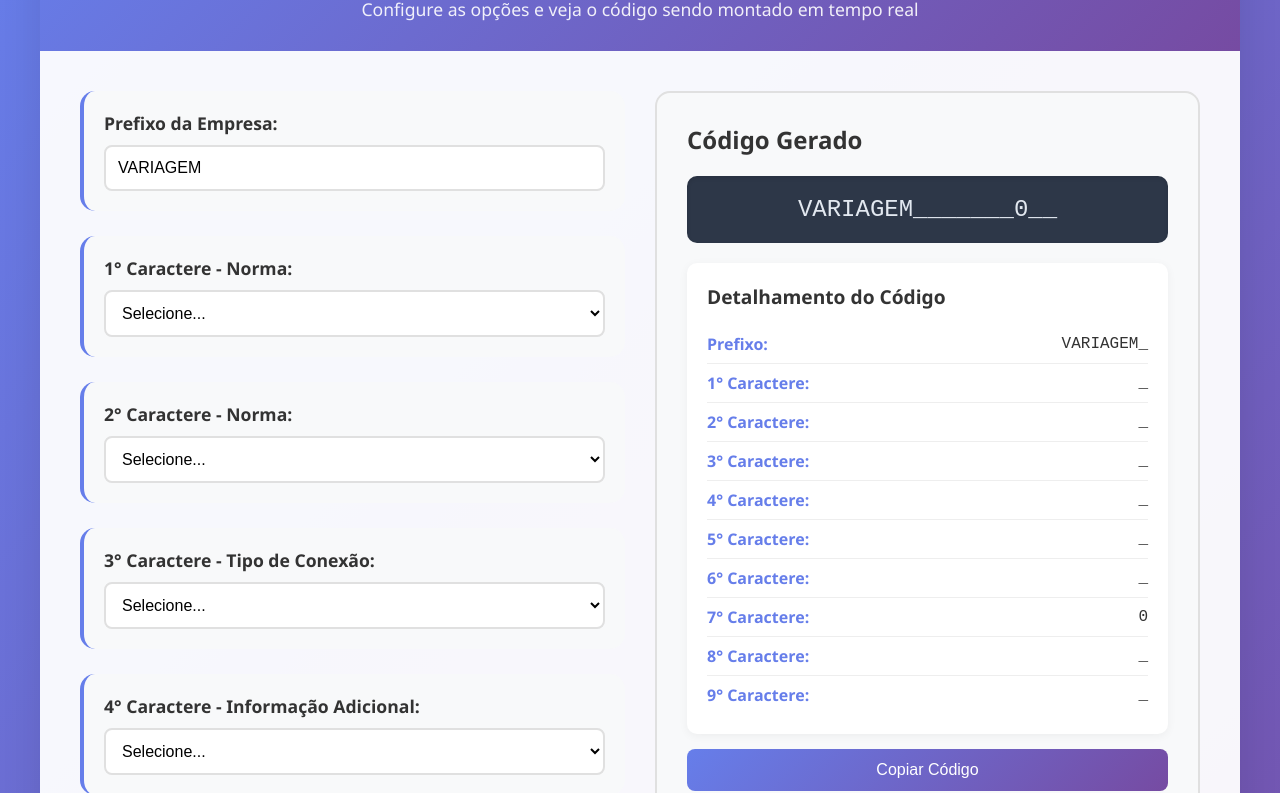
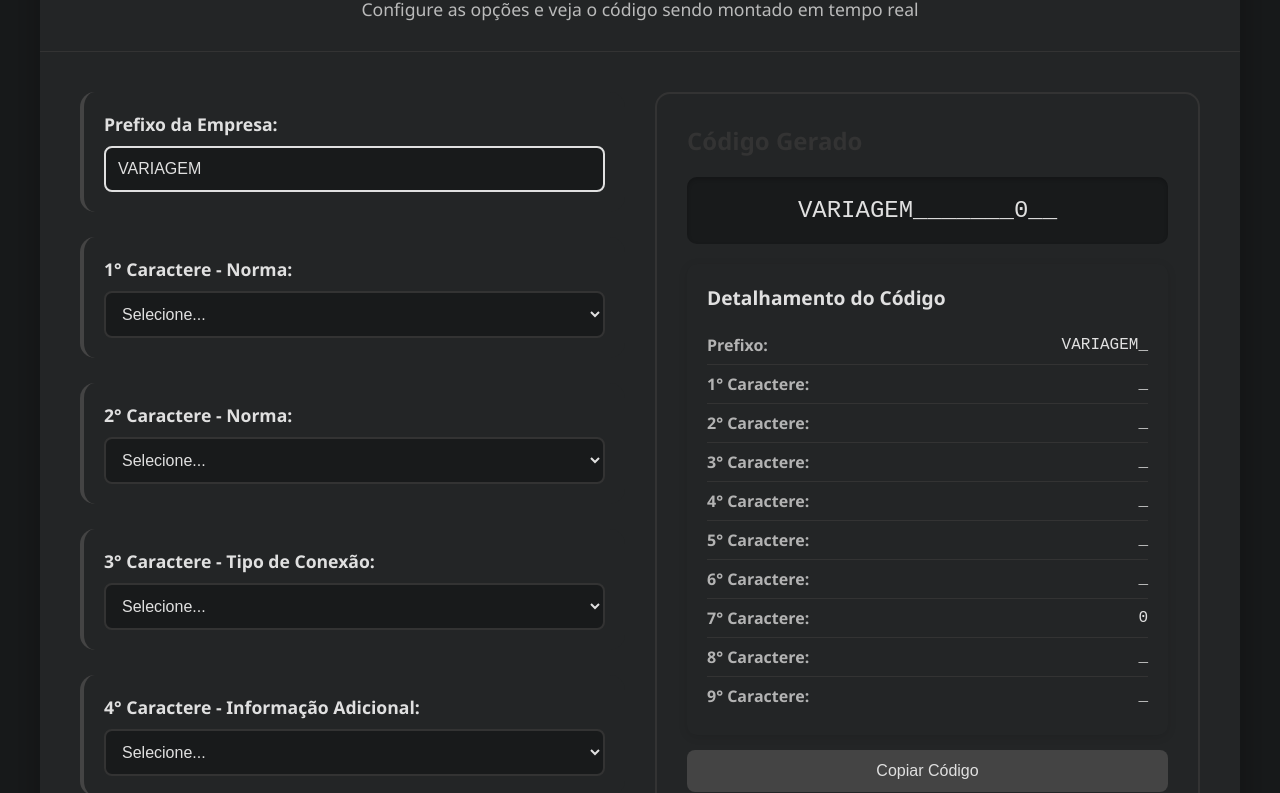
Before and after one commit to Gabriel-Olive/CATREF_CODE, a plain HTML site: page codigo-empresa-generator.html in a window 1280 px wide. Shown: the part 118-911 px from the top of the page. Drawn offline with Linux system fonts and the light colour scheme.

Commit message:
css ajustes gerais

```diff
--- a/codigo-empresa-generator.html
+++ b/codigo-empresa-generator.html
@@ -13,36 +13,38 @@
 
         body {
             font-family: 'Segoe UI', Tahoma, Geneva, Verdana, sans-serif;
-            background: linear-gradient(135deg, #667eea 0%, #764ba2 100%);
+            background: #181a1b;
             min-height: 100vh;
             padding: 20px;
+            color: #e0e0e0;
         }
 
         .container {
             max-width: 1200px;
             margin: 0 auto;
-            background: rgba(255, 255, 255, 0.95);
+            background: #232526;
             border-radius: 20px;
-            box-shadow: 0 20px 40px rgba(0, 0, 0, 0.1);
+            box-shadow: 0 20px 40px rgba(0, 0, 0, 0.3);
             overflow: hidden;
         }
 
         .header {
-            background: linear-gradient(135deg, #667eea 0%, #764ba2 100%);
-            color: white;
+            background: #232526;
+            color: #e0e0e0;
             padding: 30px;
             text-align: center;
+            border-bottom: 1px solid #333;
         }
 
         .header h1 {
             font-size: 2.5rem;
             margin-bottom: 10px;
-            text-shadow: 2px 2px 4px rgba(0, 0, 0, 0.3);
+            text-shadow: 2px 2px 4px rgba(0,0,0,0.5);
         }
 
         .header p {
             font-size: 1.1rem;
-            opacity: 0.9;
+            opacity: 0.8;
         }
 
         .content {
@@ -59,68 +61,50 @@
         }
 
         .form-group {
-            background: #f8f9fa;
+            background: #232526;
             padding: 20px;
             border-radius: 15px;
-            border-left: 4px solid #667eea;
+            border-left: 4px solid #444;
             transition: all 0.3s ease;
-        }
-
-        .form-group:hover {
-            transform: translateY(-2px);
-            box-shadow: 0 5px 15px rgba(0, 0, 0, 0.1);
         }
 
         .form-group label {
             display: block;
             font-weight: 600;
-            color: #333;
+            color: #e0e0e0;
             margin-bottom: 10px;
             font-size: 1.1rem;
         }
 
-        .form-group input {
+        .form-group input,
+        .form-group select {
             width: 100%;
             padding: 12px;
-            border: 2px solid #e0e0e0;
+            border: 2px solid #333;
             border-radius: 8px;
             font-size: 16px;
-            background: white;
+            background: #181a1b;
+            color: #e0e0e0;
             transition: border-color 0.3s ease;
         }
 
-        .form-group input:focus {
-            outline: none;
-            border-color: #667eea;
-            box-shadow: 0 0 0 3px rgba(102, 126, 234, 0.1);
-        }
-
-        .form-group select {
-            width: 100%;
-            padding: 12px;
-            border: 2px solid #e0e0e0;
-            border-radius: 8px;
-            font-size: 16px;
-            background: white;
-            transition: border-color 0.3s ease;
-        }
-
+        .form-group input:focus,
         .form-group select:focus {
             outline: none;
-            border-color: #667eea;
+            border-color: #666;
             box-shadow: 0 0 0 3px rgba(102, 126, 234, 0.1);
         }
 
         .result-section {
-            background: #f8f9fa;
+            background: #232526;
             padding: 30px;
             border-radius: 15px;
-            border: 2px solid #e0e0e0;
+            border: 2px solid #333;
         }
 
         .code-display {
-            background: #2d3748;
-            color: #e2e8f0;
+            background: #181a1b;
+            color: #e0e0e0;
             padding: 20px;
             border-radius: 10px;
             font-family: 'Courier New', monospace;
@@ -131,18 +115,18 @@
             display: flex;
             align-items: center;
             justify-content: center;
-            box-shadow: inset 0 2px 4px rgba(0, 0, 0, 0.1);
+            box-shadow: inset 0 2px 4px rgba(0,0,0,0.2);
         }
 
         .code-breakdown {
-            background: white;
+            background: #232526;
             border-radius: 10px;
             padding: 20px;
-            box-shadow: 0 2px 10px rgba(0, 0, 0, 0.05);
+            box-shadow: 0 2px 10px rgba(0,0,0,0.1);
         }
 
         .code-breakdown h3 {
-            color: #333;
+            color: #e0e0e0;
             margin-bottom: 15px;
             font-size: 1.2rem;
         }
@@ -152,7 +136,7 @@
             justify-content: space-between;
             align-items: center;
             padding: 8px 0;
-            border-bottom: 1px solid #eee;
+            border-bottom: 1px solid #333;
         }
 
         .breakdown-item:last-child {
@@ -161,17 +145,17 @@
 
         .position {
             font-weight: 600;
-            color: #667eea;
+            color: #b3b3b3;
         }
 
         .value {
-            color: #333;
+            color: #e0e0e0;
             font-family: 'Courier New', monospace;
         }
 
         .copy-button {
-            background: linear-gradient(135deg, #667eea 0%, #764ba2 100%);
-            color: white;
+            background: #444;
+            color: #e0e0e0;
             border: none;
             padding: 12px 24px;
             border-radius: 8px;
@@ -183,8 +167,8 @@
         }
 
         .copy-button:hover {
-            transform: translateY(-2px);
-            box-shadow: 0 5px 15px rgba(102, 126, 234, 0.3);
+            background: #666;
+            color: #fff;
         }
 
         @media (max-width: 768px) {
@@ -193,7 +177,6 @@
                 gap: 20px;
                 padding: 20px;
             }
-
             .header h1 {
                 font-size: 2rem;
             }
```
